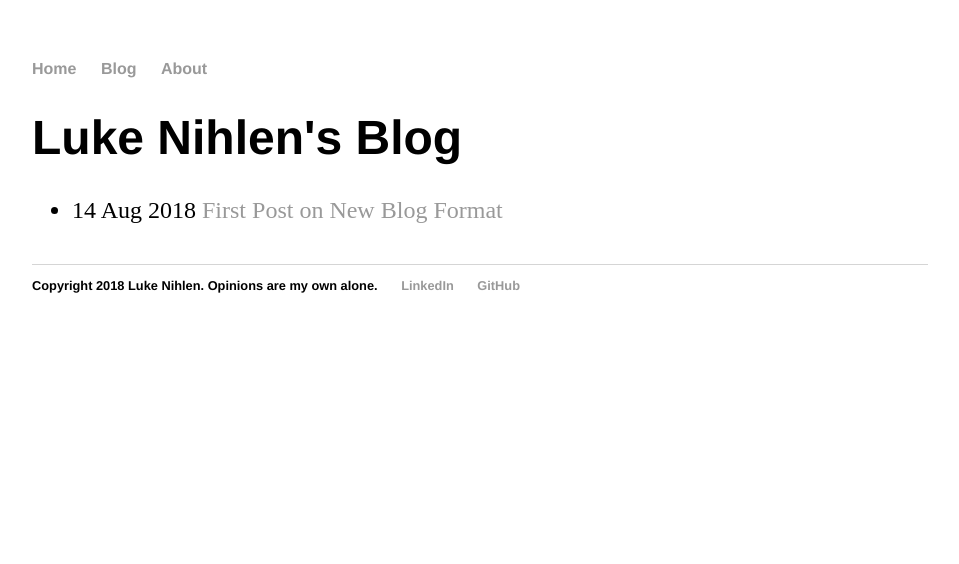
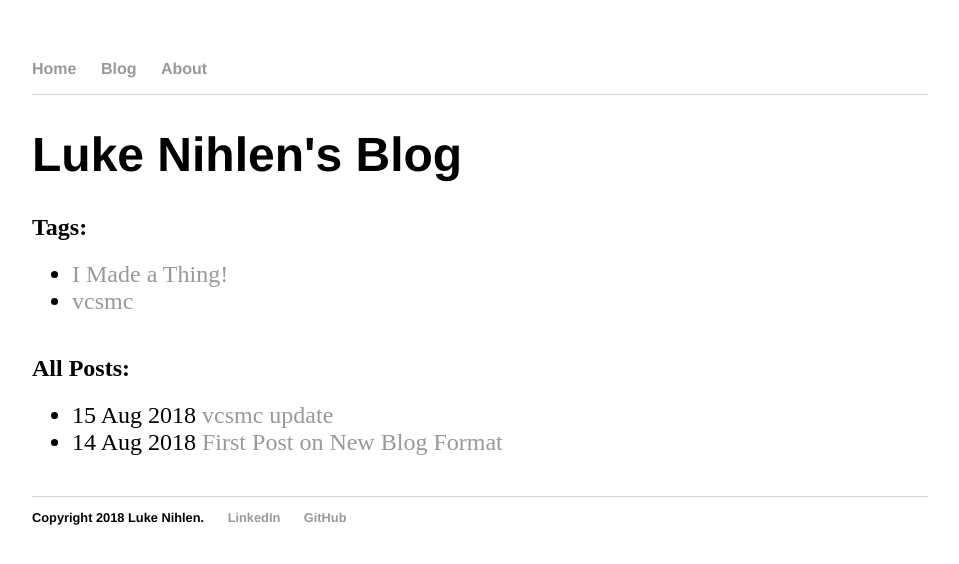
Before and after one commit to lnihlen/lnihlen.github.io, a Jekyll site: the page built from blog/index.html, in a window 1280 px wide. Shown: the top 564 px of the page, without its empty margins (160-1119 px from the left). Built offline with Jekyll 4.4.1, drawn with Linux system fonts in a browser that asks for light colours.

Commit message:
Add new posting about vcsmc, introduce tags.

```diff
--- a/_layouts/default.html
+++ b/_layouts/default.html
@@ -21,8 +21,8 @@
 
     <footer>
       <ul>
-        <li>Copyright 2018 Luke Nihlen. Opinions are my own alone.</a></li>
-        <li><a href="www.linkedin.com/in/luke-nihlen-038463169">LinkedIn</a></li>
+        <li>Copyright 2018 Luke Nihlen.</a></li>
+        <li><a href="https://www.linkedin.com/in/luke-nihlen-038463169">LinkedIn</a></li>
         <li><a href="https://github.com/lnihlen">GitHub</a></li>
       </ul>
     </footer>
--- a/blog/index.html
+++ b/blog/index.html
@@ -2,8 +2,15 @@
 layout: default
 title: Luke Nihlen's Blog
 ---
+<h1>{{ page.title }}</h1>
 
-<h1>{{ page.title }}</h1>
+<h2>Tags:</h2>
+  <ul class="posts">
+    <li><a href="{{ "/tag/i_made_a_thing.html" | absolute_url }}">I Made a Thing!</a></li>
+    <li><a href="{{ "/tag/vcsmc.html" | absolute_url }}">vcsmc</a></li>
+  </ul>
+
+<h2>All Posts:</h2>
 <ul class="posts">
   {% for post in site.posts %}
     <li><span>{{ post.date | date_to_string }}</span>
--- a/css/main.css
+++ b/css/main.css
@@ -1,6 +1,9 @@
 body {
   margin: 60px auto;
   width: 70%;
+}
+nav {
+  border-bottom: 1px solid #d5d5d5;
 }
 nav ul, footer ul {
   font-family:'Helvetica', 'Arial', 'Sans-Serif';
```
Also changed, not shown: _posts/2018-08-15-vcsmc-update.md (added, +86 -0 lines), about.md (+3 -2 lines), tag/i_made_a_thing.html (added, +19 -0 lines), tag/vcsmc.html (added, +16 -0 lines). Lines whose indentation alone changed are shown as unchanged.
